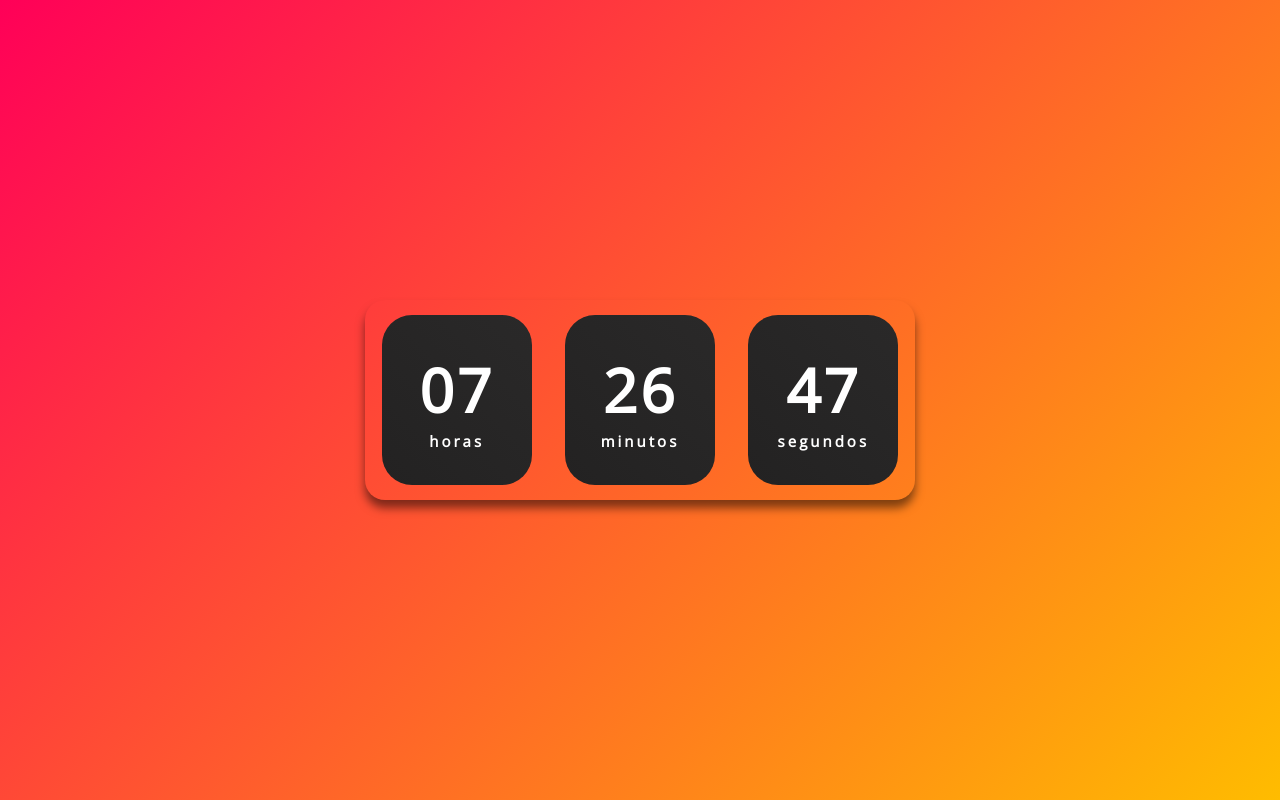
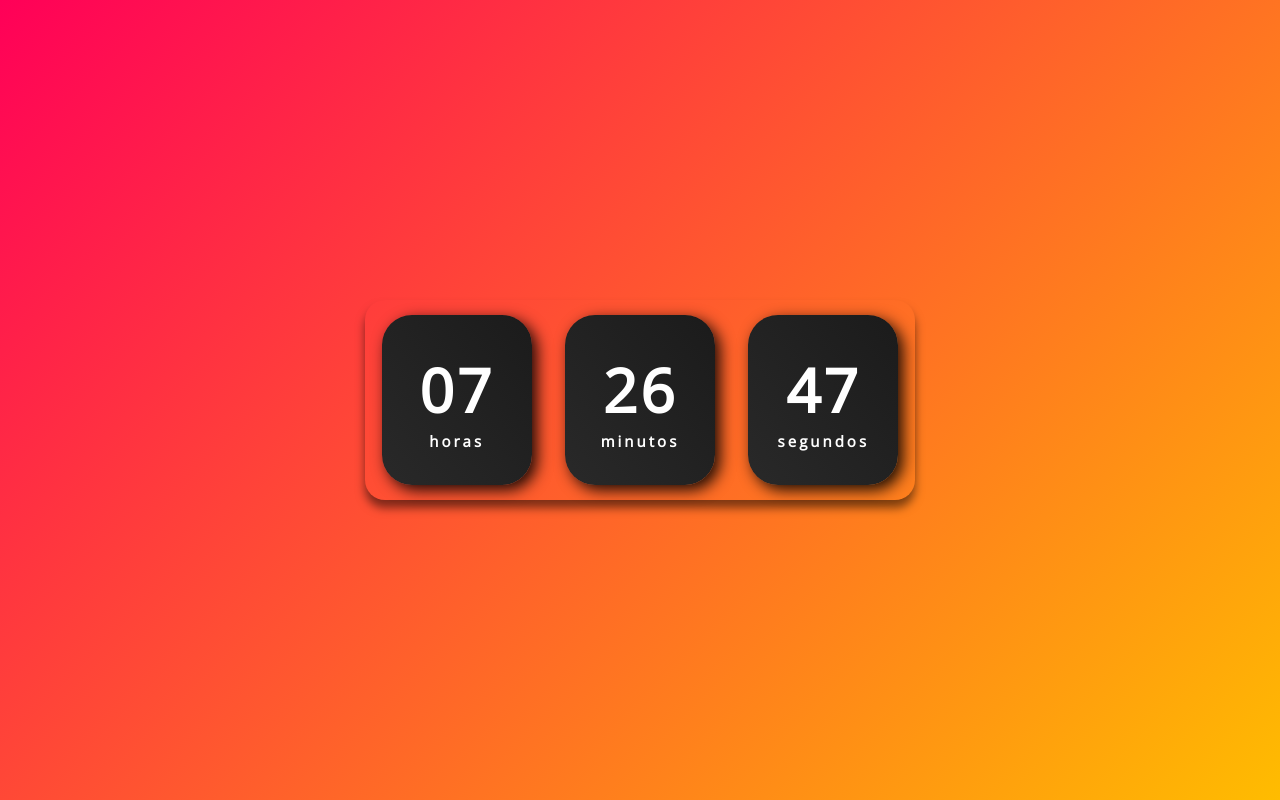
Before and after one commit to Renan-Colaco/relogio-digital, a plain HTML site: page index.html in a window 1280 px wide. Drawn offline with nearby package versions, Linux system fonts and the light colour scheme; a web font is replaced by a local one.

Commit message:
Update style.css

```diff
--- a/style.css
+++ b/style.css
@@ -32,7 +32,9 @@ body {
     justify-content: center;
     color: #fff;
     border-radius: 30px;
-    background: linear-gradient(45deg, #232222, #2a2929);
+    border: 7px;
+    background: linear-gradient(50deg, #292929, #1b1b1b);
+    box-shadow: 5px 5px 15px rgba(0, 0, 0, .9);
     letter-spacing: 3px;
 }
 
```
